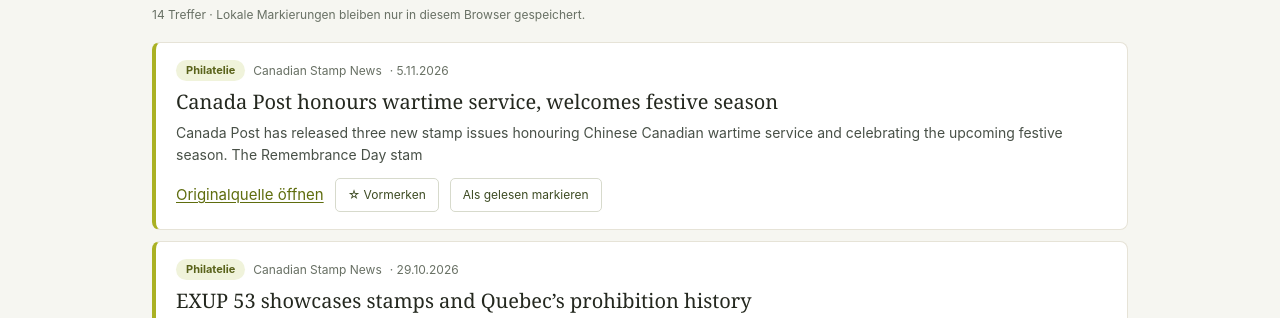
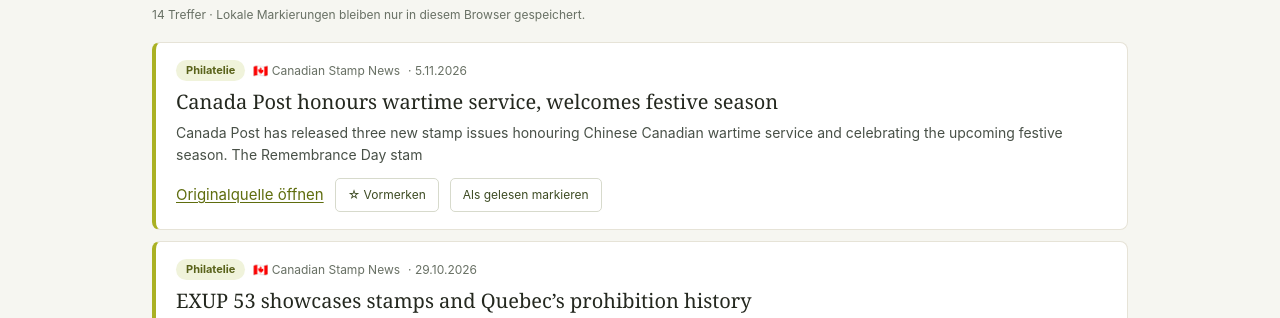
Before and after one commit to AyLien026/worldwide-cover-monitor, a plain HTML site: page index.html in a window 1280 px wide. Shown: the part 426-744 px from the top of the page. Drawn offline with Linux system fonts and the light colour scheme.

Commit message:
Add files via upload

```diff
--- a/index.html
+++ b/index.html
@@ -72,6 +72,29 @@
   function save(){try{localStorage.setItem('worldwide-covers-monitor-v1',JSON.stringify(db))}catch(e){}}
   function e(tag,cls,content){var n=document.createElement(tag);if(cls)n.className=cls;if(content!==undefined)n.textContent=content;return n}
   function date(s){if(!s)return '';var d=new Date(s);return isNaN(d.getTime())?s:d.toLocaleDateString('de-DE')}
+  // Flaggen nach Herausgeberland, nicht zwingend nach Thema der Meldung.
+  var SOURCE_FLAGS={
+    'deutsche-post-stempel':'🇩🇪',
+    'usps-postal-bulletin':'🇺🇸',
+    'royal-mail-postmarks':'🇬🇧',
+    'swiss-philanews':'🇨🇭',
+    'swiss-lupe':'🇨🇭',
+    'austria-sonderpostaemter':'🇦🇹',
+    'austria-philatelietage':'🇦🇹',
+    'auspost-stamp-bulletin':'🇦🇺',
+    'aland-cancellations':'🇦🇽',
+    'canada-details':'🇨🇦',
+    'canadian-stamp-news':'🇨🇦',
+    'new-zealand-collectables':'🇳🇿',
+    'ireland-stamp-programme':'🇮🇪',
+    'sweden-stamp-programme':'🇸🇪',
+    'british-antarctic-survey':'🇬🇧',
+    'stamp-collecting-blog':'🌍'
+  };
+  function sourceLabel(obj){
+    var sourceName=obj.source||obj.name||obj.id||'Unbekannte Quelle';
+    return (SOURCE_FLAGS[obj.source_id||obj.id]||'🌍')+' '+sourceName;
+  }
   function update(){
     var val=$('q').value.toLocaleLowerCase('de').trim(),cat=$('category').value,mode=$('view').value;
     var filtered=items.filter(function(i){var x=db[i.id]||{};return(!cat||i.category===cat)&&(!val||[i.title,i.summary,i.source,i.category].join(' ').toLocaleLowerCase('de').includes(val))&&(mode==='all'||mode==='saved'&&x.saved||mode==='unread'&&!x.read)});
@@ -83,7 +106,7 @@
     if(!filtered.length){out.append(e('div','empty','Keine Meldungen passen zu deinen Filtern.'));return}
     filtered.forEach(function(i){
       var status=db[i.id]||{},card=e('article','item'),meta=e('div','meta'),tag=e('span','tag',i.category||'Sonstiges');
-      meta.append(tag,e('span','',i.source||''));if(i.published)meta.append(e('span','', '· '+date(i.published)));
+      meta.append(tag,e('span','',sourceLabel(i)));if(i.published)meta.append(e('span','', '· '+date(i.published)));
       card.append(meta,e('h2','',i.title),e('p','',i.summary||'Zum Originalbeitrag wechseln, um Details zu prüfen.'));
       var controls=e('div','controls'),link=e('a','', 'Originalquelle öffnen');link.href=i.url;link.target='_blank';link.rel='noopener noreferrer';controls.append(link);
       function action(caption,key){var b=e('button','',caption);b.type='button';b.setAttribute('aria-pressed',String(!!status[key]));b.addEventListener('click',function(){status[key]=!status[key];db[i.id]=status;save();update()});return b}
@@ -92,7 +115,7 @@
     })
   }
   var sc=$('sourceList');(Array.isArray(window.WCM_SOURCES)?window.WCM_SOURCES:[]).forEach(function(s){
-    var item=e('div','source'),a=e('a','',s.name||s.id);a.href=s.url;a.target='_blank';a.rel='noopener noreferrer';item.append(a,e('small','',(s.enabled?'Automatische Erfassung':'Referenz / noch ohne Parser')+' · '+(s.category||'Philatelie')));sc.append(item);
+    var item=e('div','source'),a=e('a','',sourceLabel(s));a.href=s.url;a.target='_blank';a.rel='noopener noreferrer';item.append(a,e('small','',(s.enabled?'Automatische Erfassung':'Referenz / noch ohne Parser')+' · '+(s.category||'Philatelie')));sc.append(item);
   });
   Array.from(new Set(items.map(function(i){return i.category||'Sonstiges'}))).sort().forEach(function(t){var o=e('option','',t);o.value=t;$('category').append(o)});
   $('q').addEventListener('input',update);$('category').addEventListener('change',update);$('view').addEventListener('change',update);
```
